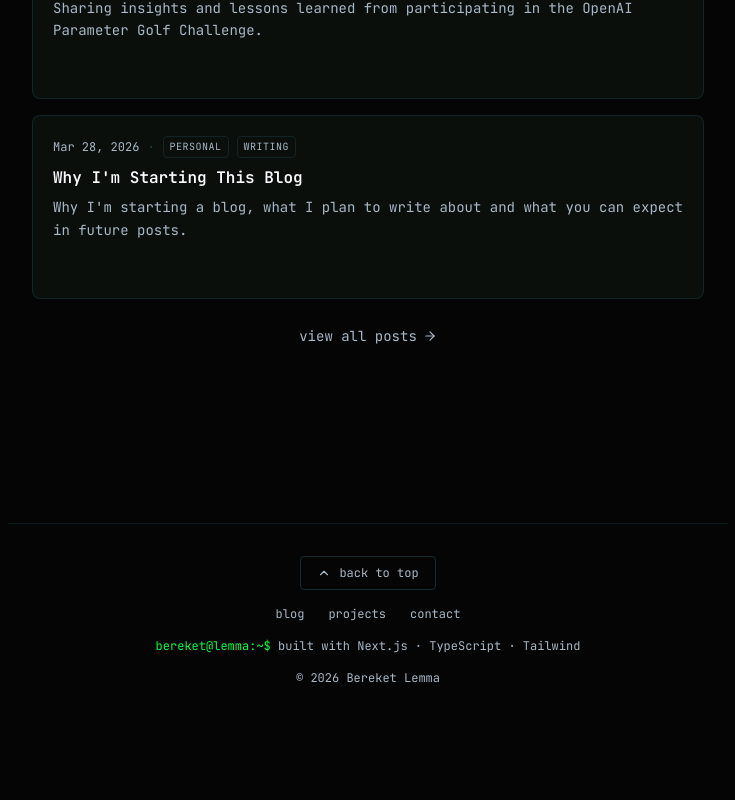
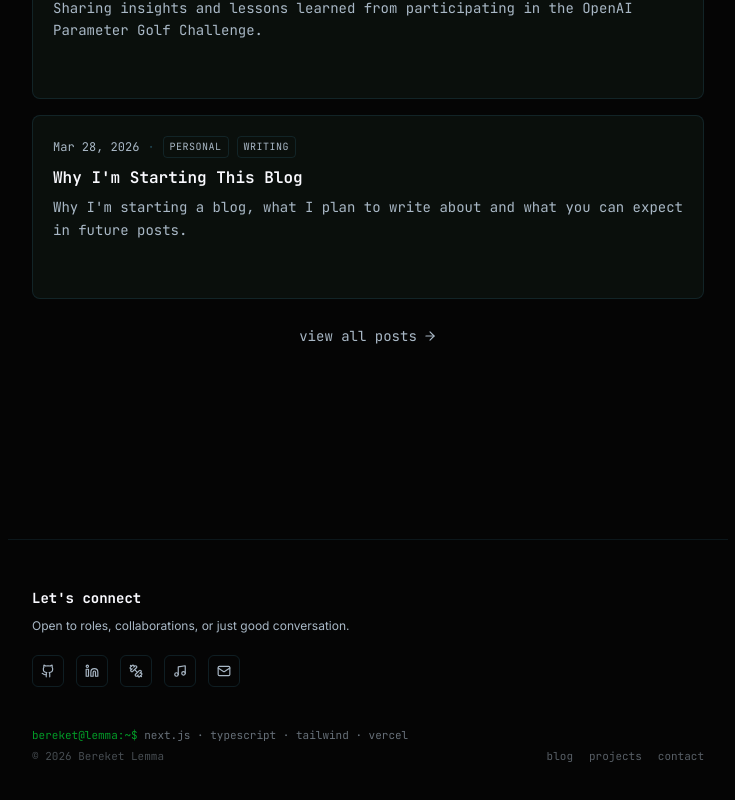
Before and after one commit to bereketlemma/bereket-portfolio, a Next.js app: page / in a window 1280 px wide. Shown: the part 6306-7106 px from the top of the page, without its empty margins (272-1007 px from the left). Before the commit the page ends 7024 px from the top, so only its background shows below. Built offline with nearby package versions, Linux system fonts and the light colour scheme.

Commit message:
fix: update footer section

```diff
--- a/app/home/_components/footer.tsx
+++ b/app/home/_components/footer.tsx
@@ -1,39 +1,70 @@
 "use client"
 
 import Link from "next/link"
-import { ChevronUp } from "lucide-react"
+import { Github, Mail, Linkedin, Music, Dumbbell } from "lucide-react"
+
+const socials = [
+  { href: "https://github.com/bereketlemma", icon: Github, label: "GitHub" },
+  { href: "https://linkedin.com/in/bereketl", icon: Linkedin, label: "LinkedIn" },
+  { href: "https://hevy.com/user/bereket10", icon: Dumbbell, label: "Hevy" },
+  { href: "https://music.youtube.com/playlist?list=PLyUW1Ua_KEvbbp43z66PSI7Hl03j4e6-L&si=ZxSfk7Ykk-Puq5Kt", icon: Music, label: "Music" },
+  { href: "mailto:bereket@bereketlemma.com", icon: Mail, label: "Email" },
+]
 
 export default function Footer() {
   return (
-    <footer className="mt-20 border-t border-border/40 py-8">
-      <div className="flex flex-col items-center gap-4">
-        <button
-          onClick={() => window.scrollTo({ top: 0, behavior: "smooth" })}
-          className="group flex items-center gap-2 rounded border border-border/60 px-4 py-2 font-mono text-xs text-muted-foreground hover:border-accent hover:text-accent transition-all"
-          aria-label="Scroll to top"
+    <footer className="mt-24 border-t border-border/30">
+      <div className="mx-auto max-w-3xl px-6 py-12">
+
+        {/* Connect section */}
+        <div className="mb-10">
+          <p className="mb-2 font-syne text-sm font-bold text-foreground">
+            Let's connect
+          </p>
+          <p className="mb-5 text-xs leading-relaxed text-muted-foreground">
+            Open to roles, collaborations, or just good conversation.
+          </p>
+          <div className="flex items-center gap-3">
+            {socials.map((s) => (
+              <Link
+                key={s.label}
+                href={s.href}
+                target={s.href.startsWith("mailto") ? undefined : "_blank"}
+                rel="noopener noreferrer"
+                aria-label={s.label}
+                className="group flex h-8 w-8 items-center justify-center rounded-md border border-border/40 text-muted-foreground transition-all hover:border-accent/50 hover:text-accent"
               >
-          <ChevronUp size={14} className="transition-transform group-hover:-translate-y-0.5" />
-          back to top
-        </button>
+                <s.icon size={14} className="transition-transform duration-200 group-hover:scale-110" />
+              </Link>
+            ))}
+          </div>
+        </div>
 
-        <div className="flex items-center gap-6 font-mono text-xs text-muted-foreground">
-          <Link href="/blog" className="hover:text-accent transition-colors">
+        {/* Bottom row */}
+        <div className="flex flex-col gap-4 sm:flex-row sm:items-end sm:justify-between">
+          <div>
+            <p className="font-mono text-[11px] text-muted-foreground/60">
+              <span className="text-accent/60">bereket@lemma:~$</span>{" "}
+              next.js · typescript · tailwind · vercel
+            </p>
+            <p className="mt-1 font-mono text-[11px] text-muted-foreground/40">
+              © {new Date().getFullYear()} Bereket Lemma
+            </p>
+          </div>
+
+          <div className="flex items-center gap-4 font-mono text-[11px] text-muted-foreground/50">
+            <Link href="/blog" className="transition-colors hover:text-accent">
               blog
             </Link>
-          <Link href="/projects" className="hover:text-accent transition-colors">
+            <Link href="/projects" className="transition-colors hover:text-accent">
               projects
             </Link>
-          <Link href="/contact" className="hover:text-accent transition-colors">
+            <Link href="/contact" className="transition-colors hover:text-accent">
               contact
             </Link>
           </div>
+        </div>
 
-        <p className="font-mono text-xs text-muted-foreground">
-          <span className="text-accent">bereket@lemma:~$</span> built with Next.js · TypeScript · Tailwind
-        </p>
-        <p className="font-mono text-xs text-muted-foreground">
-          © {new Date().getFullYear()} Bereket Lemma
-        </p>
       </div>
     </footer>
   )
```
Lines whose indentation alone changed are shown as unchanged.
